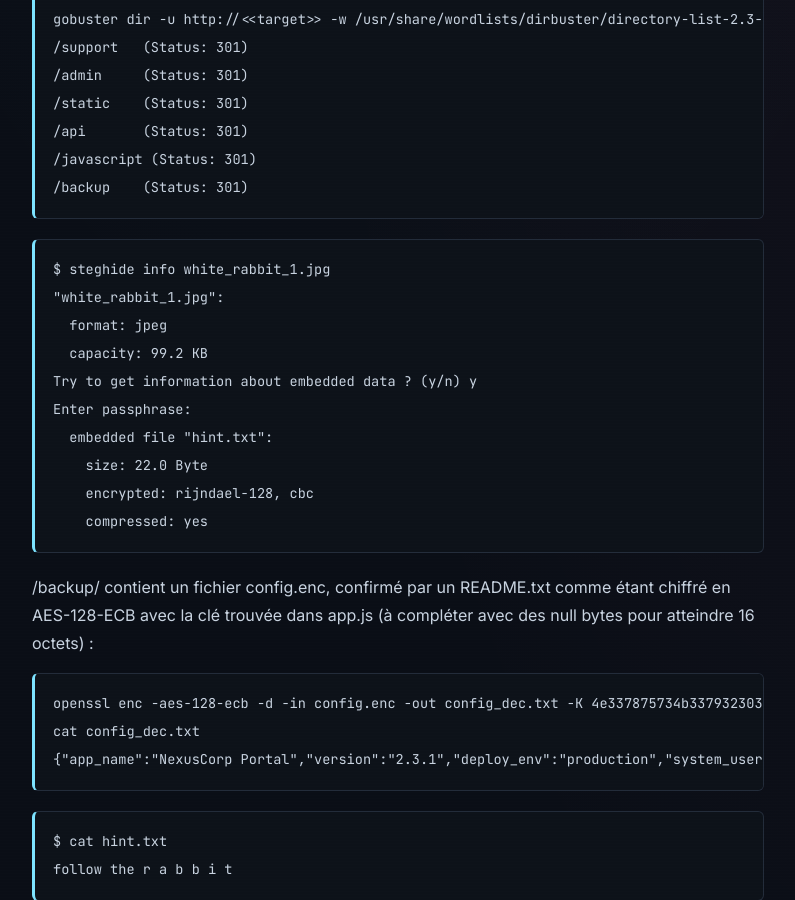
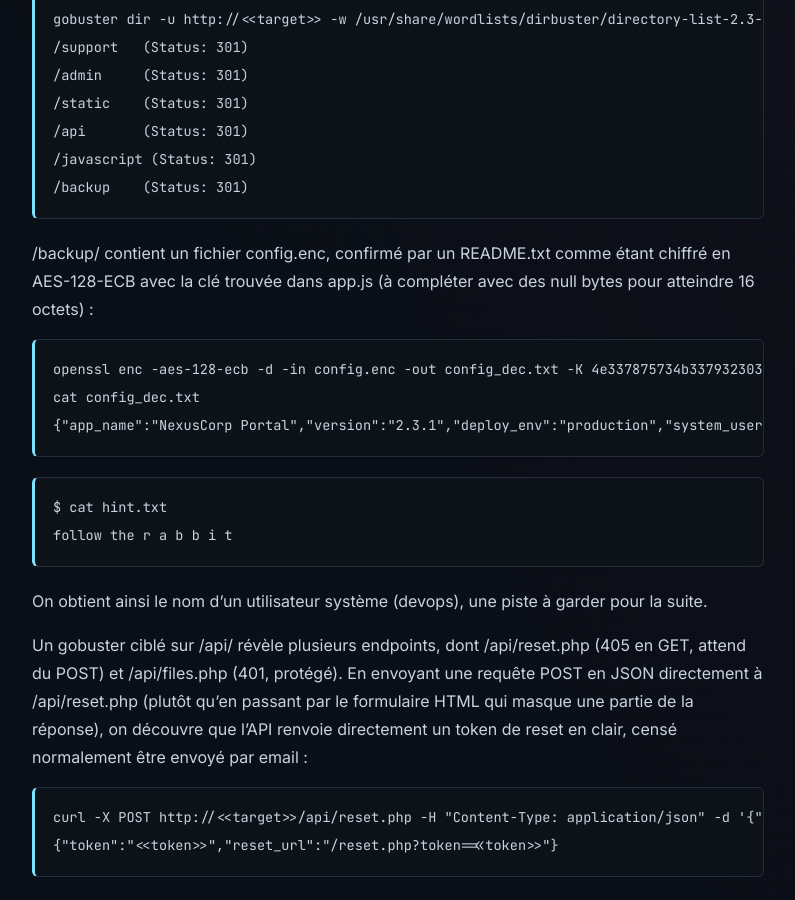
Before and after one commit to mchx-cs/mchx-cs.github.io, a Jekyll site: the page built from _posts/2026-09-04-tryhackme-domino.md, in a window 1280 px wide and 900 px high, scrolled down 2443 px. Shown: the whole window, without its empty margins (242-1037 px from the left). Built offline with Jekyll 4.4.1, drawn with Linux system fonts in a browser that asks for light colours.

Commit message:
Update 2026-09-04-tryhackme-domino.md

````diff
--- a/_posts/2026-09-04-tryhackme-domino.md
+++ b/_posts/2026-09-04-tryhackme-domino.md
@@ -74,19 +74,6 @@ gobuster dir -u http://<<target>> -w /usr/share/wordlists/dirbuster/directory-li
 /api       (Status: 301)
 /javascript (Status: 301)
 /backup    (Status: 301)
-```
-
-```bash
-$ steghide info white_rabbit_1.jpg
-"white_rabbit_1.jpg":
-  format: jpeg
-  capacity: 99.2 KB
-Try to get information about embedded data ? (y/n) y
-Enter passphrase:
-  embedded file "hint.txt":
-    size: 22.0 Byte
-    encrypted: rijndael-128, cbc
-    compressed: yes
 ```
 
 /backup/ contient un fichier config.enc, confirmé par un README.txt comme étant chiffré en AES-128-ECB avec la clé trouvée dans app.js (à compléter avec des null bytes pour atteindre 16 octets) :
````
